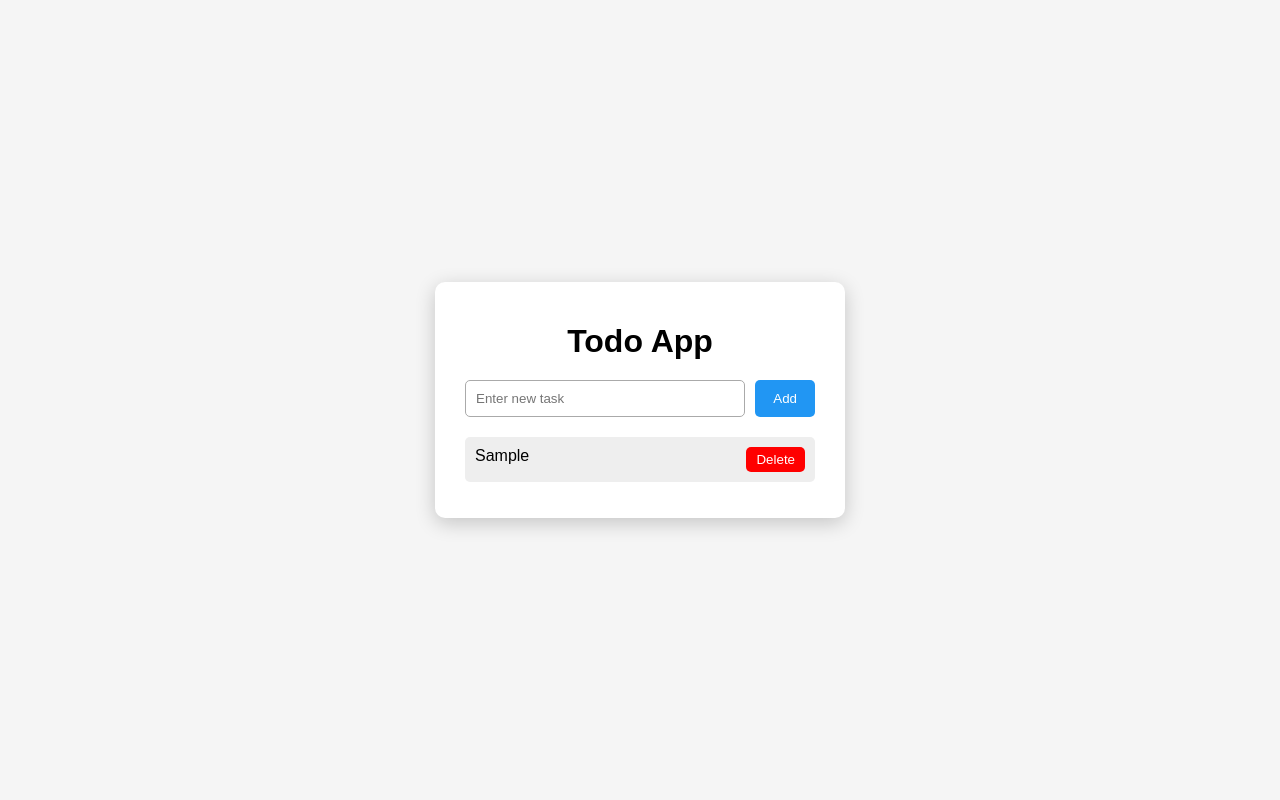
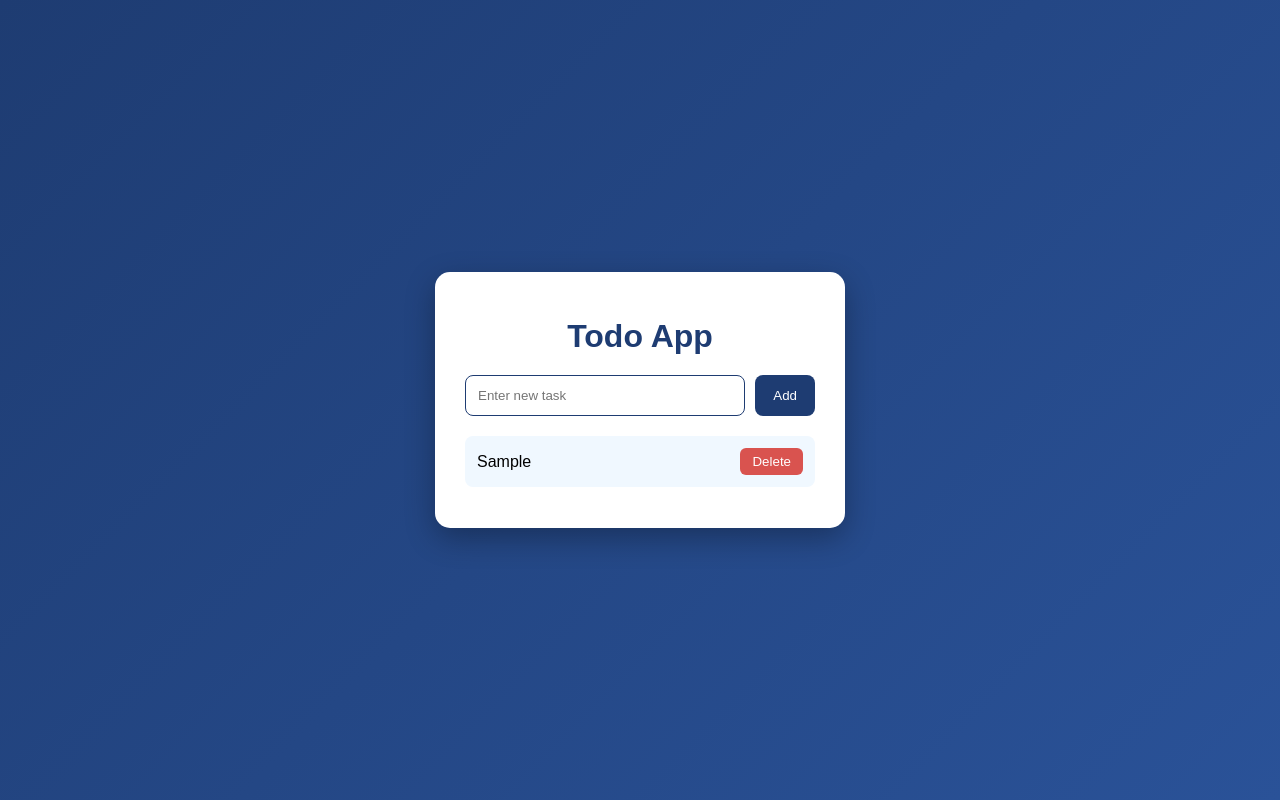
Before and after one commit to anjumrafhan/Todo-App, a plain HTML site: page index.html in a window 1280 px wide. Both pictures are taken after typing "Sample" into the empty fields and a click on the button "Add". Drawn offline with Linux system fonts and the light colour scheme.

Commit message:
Update style.css
Signed-off-by: anjumrafhan <anjumrafhan@gmail.com>

```diff
--- a/style.css
+++ b/style.css
@@ -1,23 +1,30 @@
 body {
     font-family: Arial, sans-serif;
-    background: #f5f5f5;
+    background: linear-gradient(135deg, #1e3c72, #2a5298);
+    height: 100vh;
+    margin: 0;
     display: flex;
     justify-content: center;
     align-items: center;
-    height: 100vh;
-    margin: 0;
 }
 
 .container {
+    width: 350px;
     background: white;
-    padding: 20px 30px;
-    border-radius: 10px;
-    width: 350px;
-    box-shadow: 0 5px 20px rgba(0,0,0,0.2);
+    padding: 25px 30px;
+    border-radius: 15px;
+    box-shadow: 0 10px 30px rgba(0,0,0,0.3);
+    animation: fadeIn 0.5s ease;
+}
+
+@keyframes fadeIn {
+    from { opacity: 0; transform: translateY(30px); }
+    to { opacity: 1; transform: translateY(0); }
 }
 
 h1 {
     text-align: center;
+    color: #1e3c72;
     margin-bottom: 20px;
 }
 
@@ -27,34 +34,41 @@ h1 {
 
 .todo-input input {
     flex: 1;
-    padding: 10px;
-    border: 1px solid #aaa;
-    border-radius: 5px;
+    padding: 12px;
+    border-radius: 8px;
+    border: 1px solid #1e3c72;
+    outline: none;
 }
 
 .todo-input button {
     margin-left: 10px;
-    padding: 10px 18px;
-    background: #2196f3;
+    background: #1e3c72;
     color: white;
     border: none;
-    border-radius: 5px;
+    padding: 12px 18px;
+    border-radius: 8px;
     cursor: pointer;
+    transition: 0.3s;
+}
+
+.todo-input button:hover {
+    background: #2a5298;
 }
 
 ul {
+    list-style: none;
     padding: 0;
     margin-top: 20px;
 }
 
 li {
-    list-style: none;
+    background: #f0f8ff;
+    padding: 12px;
+    border-radius: 8px;
+    margin-bottom: 10px;
     display: flex;
     justify-content: space-between;
-    padding: 10px;
-    background: #eee;
-    margin-bottom: 8px;
-    border-radius: 5px;
+    align-items: center;
 }
 
 .completed {
@@ -63,10 +77,10 @@ li {
 }
 
 .delete-btn {
-    background: red;
+    background: #d9534f;
+    border: none;
     color: white;
-    border: none;
-    padding: 5px 10px;
-    border-radius: 5px;
+    padding: 6px 12px;
+    border-radius: 6px;
     cursor: pointer;
 }
```
